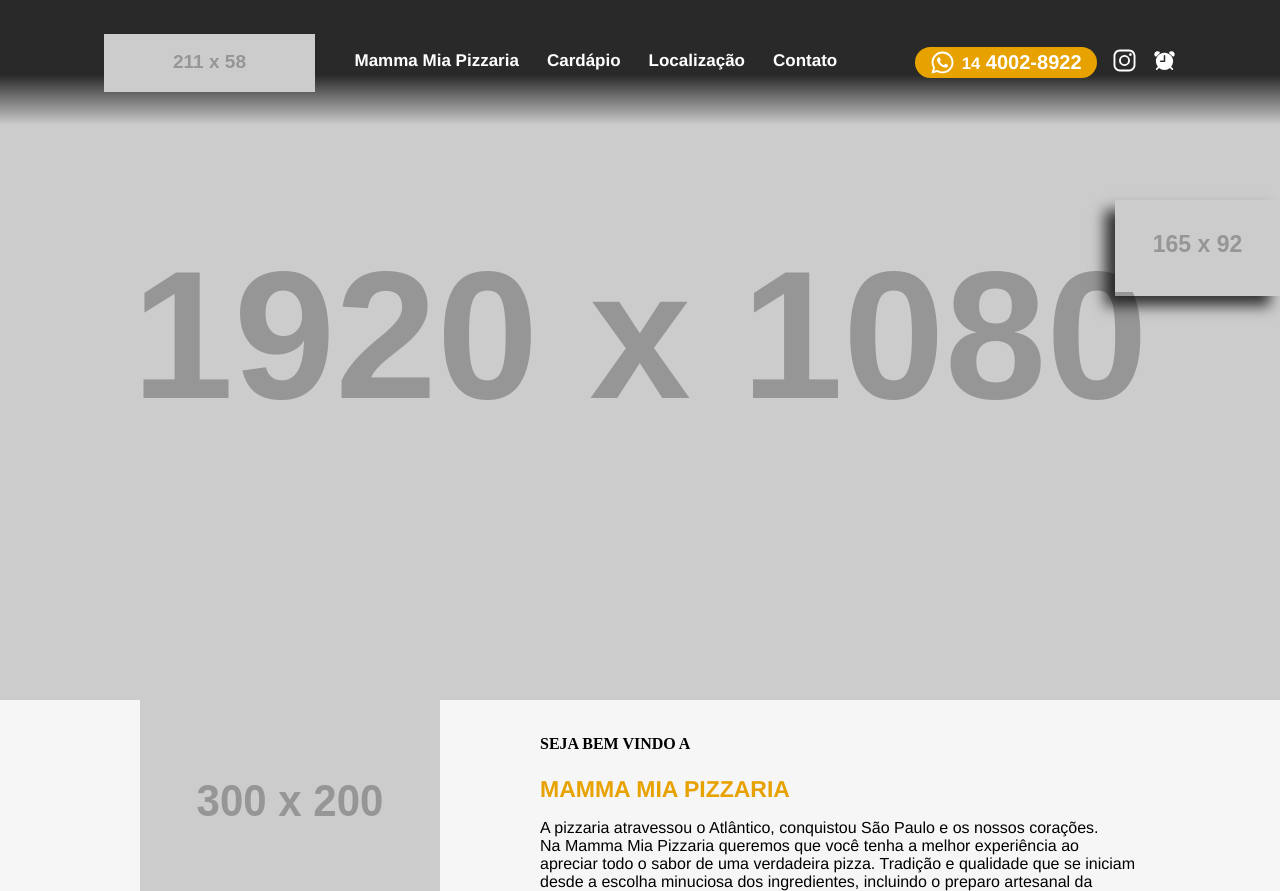
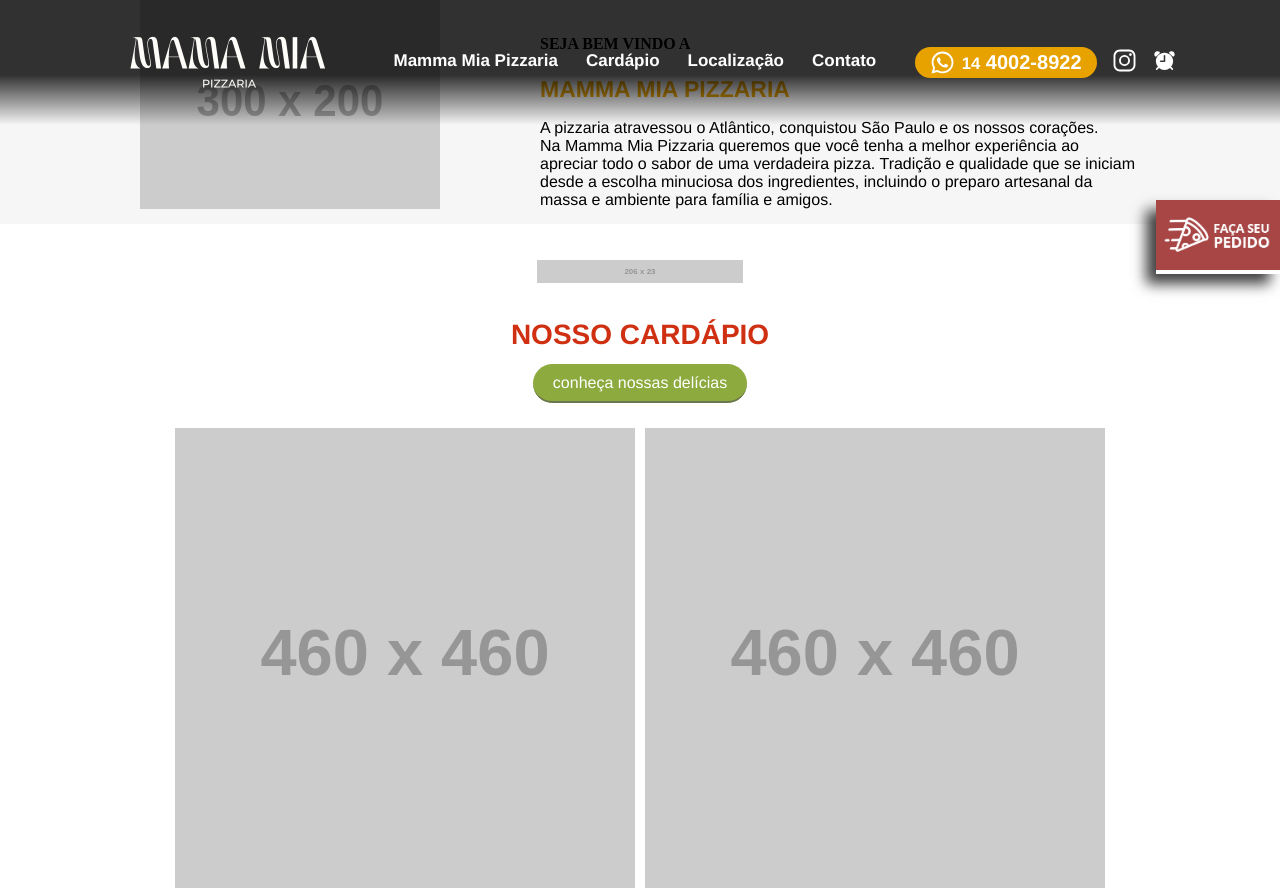
Before and after one commit to anasouza-senai/Pizzaria, a plain HTML site: page index.html in a window 1280 px wide. Shown: the top 891 px of the page. Drawn offline with nearby package versions, Linux system fonts and the light colour scheme; placeholder pictures from the web are drawn by us.

Commit message:
adicionando imagens

```diff
--- a/index.html
+++ b/index.html
@@ -9,11 +9,11 @@
   </head>
   <body>
     <div id="page" class="site">
-      <div class="tp-bgimg defaultimg fullcontainer bgfundo"></div>
+      <div class="./img"></div>
       <header>
         <div class="container site-header-main">
           <nav id="Site-navigation" class="main-navigation">
-            <img src="https://placehold.co/211x58" alt="" height="58px" />
+            <img src="./img/Black And White Minimalist Milk Creative Studio Logo.png" alt="" height="250px" />
             <ul id="menu-principal" class="primary-menu">
               <li><a href="">Mamma Mia Pizzaria</a></li>
               <li><a href="">Cardápio</a></li>
@@ -45,7 +45,7 @@
 
       <main>
         <a href="https://ifood.com.br" class="ifood" target="_blank">
-          <img src="https://placehold.co/165x92" alt="" />
+          <img src="./img/ifood.png" alt="" height="70px" />
         </a>
         <div id="BoasVindas">
           <img src="https://placehold.co/300x200" alt="" />
```
Also changed, not shown: img/Black And White Minimalist Milk Creative Studio Logo.png (added), img/banner.jpg (added), img/colheres-300x199.png (added), img/colheres.png (added), img/icon0001.jpg (added), img/icon0002.jpg (added), img/icon0004.jpg (added), img/icon0005.jpg (added), img/ifood.png (added), img/instalogo.png (added), img/pizzzames.png (added), img/separator.png (added), img/silider001-150x150.png (added), img/sillder02-150x150.png (added), 3 more files, 1 other file.
